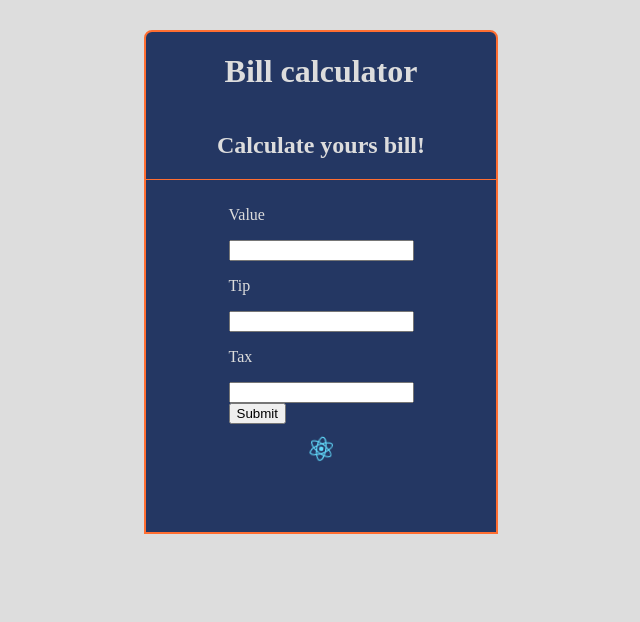
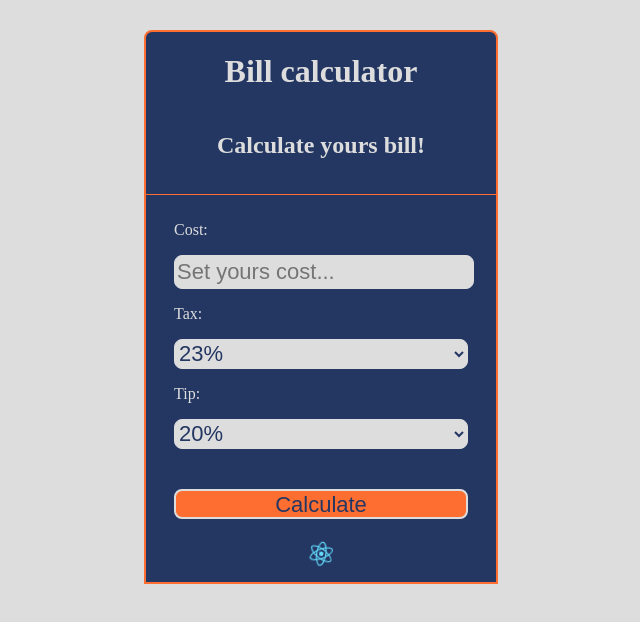
Before and after one commit to devPrzemyslawT/rsbasic-w4e1-restaurant-bill, a React (Create React App) app: page / in a window 1280 px wide. Shown: the top 622 px of the page, without its empty margins (319-959 px from the left). Built offline with nearby package versions, Linux system fonts and the light colour scheme.

Commit message:
form component created

```diff
--- a/src/App.css
+++ b/src/App.css
@@ -4,7 +4,7 @@
 	justify-content: center;
 	align-items: center;
 	flex-direction: column;
-	height: 500px;
+	height: 550px;
 	width: 350px;
 	background-color: #243763;
 	border: 2px solid #ff6e31;
@@ -37,9 +37,10 @@
 }
 
 .App-logo {
-  margin-top: 10px;
+	margin-top: 20px;
 	height: 30px;
 	pointer-events: none;
+
 }
 
 @media (prefers-reduced-motion: no-preference) {
--- a/src/App.js
+++ b/src/App.js
@@ -1,5 +1,6 @@
 import logo from "./logo.svg";
 import "./App.css";
+import CostForm from "./BillCalculator/Form/CostForm";
 
 function App() {
 	return (
@@ -10,18 +11,7 @@ function App() {
 			</div>
 			<div className='App-line'></div>
 			<div className='App-body'>
-				<form>
-					<p>Value</p>
-					<input type='number'></input>
-					<p>Tip</p>
-					<input type='number'></input>
-
-					<p>Tax</p>
-					<input type='number'></input>
-					<div className='App-submit'>
-						<button>Submit</button>
-					</div>
-				</form>
+				<CostForm></CostForm>
 				<img src={logo} className='App-logo' alt='logo' />
 			</div>
 		</div>
--- a/src/BillCalculator/Components/Button/Button.css
+++ b/src/BillCalculator/Components/Button/Button.css
@@ -1,10 +1,11 @@
 .button {
-	width: 80%;
+	width: 100%;
 	height: 30px;
+	margin-top: 40px;
 	font-size: 22px;
-	background-color: #ddd;
+	background-color: #ff6e31;
 	color: #243763;
-	border: 1px solid #ddd;
+	border: 2px solid #ddd;
 	border-radius: 8px;
 }
 
--- a/src/BillCalculator/Components/InNumber/InNumber.css
+++ b/src/BillCalculator/Components/InNumber/InNumber.css
@@ -1,5 +1,5 @@
 .inNumber {
-	width: 80%;
+	width: 100%;
 	height: 30px;
 	font-size: 22px;
 	background-color: #ddd;
--- a/src/BillCalculator/Components/InSelect/InSelect.css
+++ b/src/BillCalculator/Components/InSelect/InSelect.css
@@ -1,5 +1,5 @@
 .inSelect {
-	width: 80%;
+	width: 100%;
 	height: 30px;
 	font-size: 22px;
 	background-color: #ddd;
--- /dev/null
+++ b/src/BillCalculator/Form/CostForm.js
@@ -0,0 +1,33 @@
+import React from "react";
+
+import Button from "../Components/Button/Button";
+import Paragraph from "../Components/Paragraph/Paragraph";
+import InSelect from "../Components/InSelect/InSelect";
+import InNumber from "../Components/InNumber/InNumer";
+
+import { arrTax, arrTip } from "../Utils/Data/data";
+
+const CostForm = () => {
+	const FormClear = (
+		<form>
+			<Paragraph label='Cost:'></Paragraph>
+			<InNumber placeholder='Set yours cost...'></InNumber>
+			<Paragraph label='Tax:'></Paragraph>
+			<InSelect selectData={arrTax} defaultValue='2'></InSelect>
+			<Paragraph label='Tip:'></Paragraph>
+			<InSelect selectData={arrTip} defaultValue='3'></InSelect>
+			<Button label='Calculate'></Button>
+		</form>
+	);
+
+	const FormCompleted = (
+		<form>
+			<Paragraph label='Calculated cost = xx'></Paragraph>
+			<Button label='Back'></Button>
+		</form>
+	);
+
+	return <div>{FormClear}</div>;
+};
+
+export default CostForm;
```
Also changed, not shown: src/BillCalculator/Utils/Data/data.js (renamed from src/BillCalculator/Components/Utils/Data/data.js).
